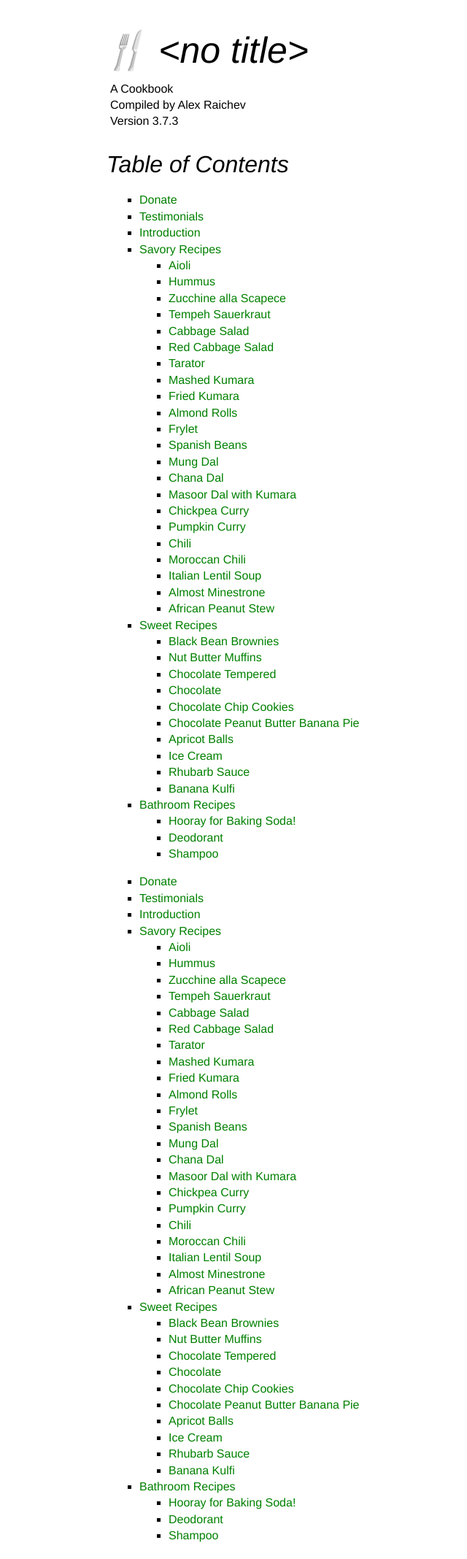
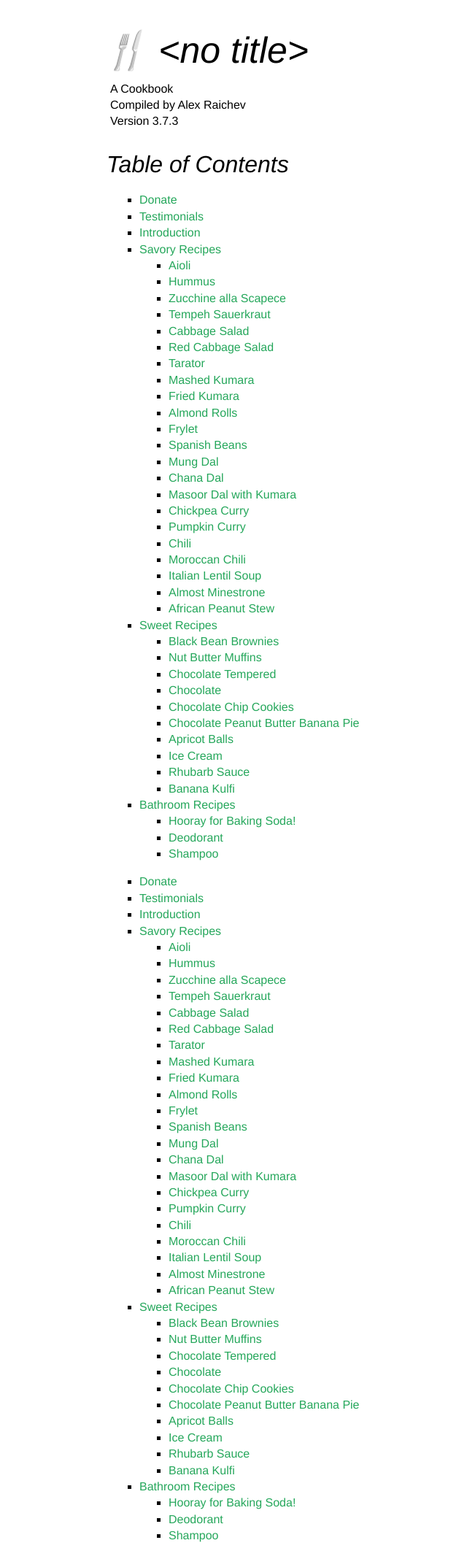
Before and after one commit to araichev/vegehead, a Sphinx documentation site: the page built from docs/index.rst, in a window 1280 px wide. Shown: the whole page at 73% size, without its empty margins (189-829 px from the left). Built offline with Sphinx 7.4.7, drawn with Linux system fonts in a browser that asks for light colours.

Commit message:
Updated link color

```diff
--- a/docs/_static/my-style.css
+++ b/docs/_static/my-style.css
@@ -35,7 +35,7 @@ h2 {
 a:link, a:visited {
     font-weight: normal;
     text-decoration: none;
-    color: green;
+    color: #25a75b;
 }
 a[href]:hover, a:active {
     text-decoration: underline;
```
